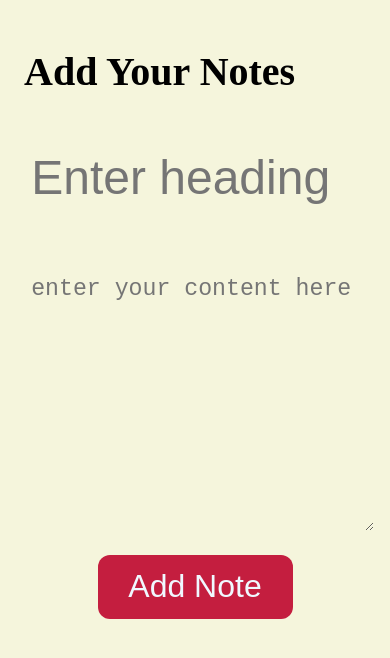
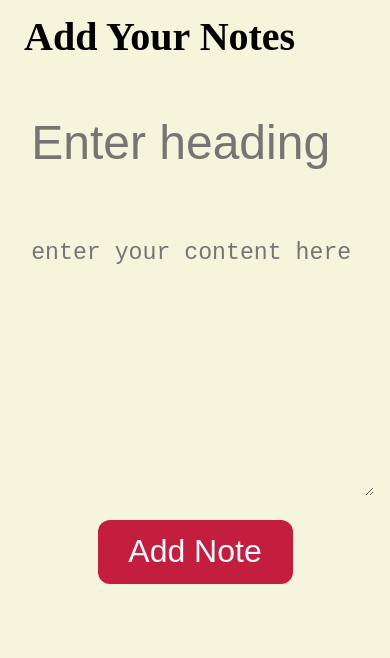
Before and after one commit to Shreya-103/Notes-App, a React (Vite) app: page / in a window 390 px wide. Shown: the top 658 px of the page. Built offline with nearby package versions, Linux system fonts and the light colour scheme.

Commit message:
improve ui for responsiveness

```diff
--- a/src/index.css
+++ b/src/index.css
@@ -108,8 +108,8 @@ button:active{
   }
   form{
     width: 100%;
-    margin: 0.8;
-    margin-left: 0;
+    margin: 0.8rem;
+    margin-left: 0%;
   }
   .card-holder{
     width: 100%;
```
